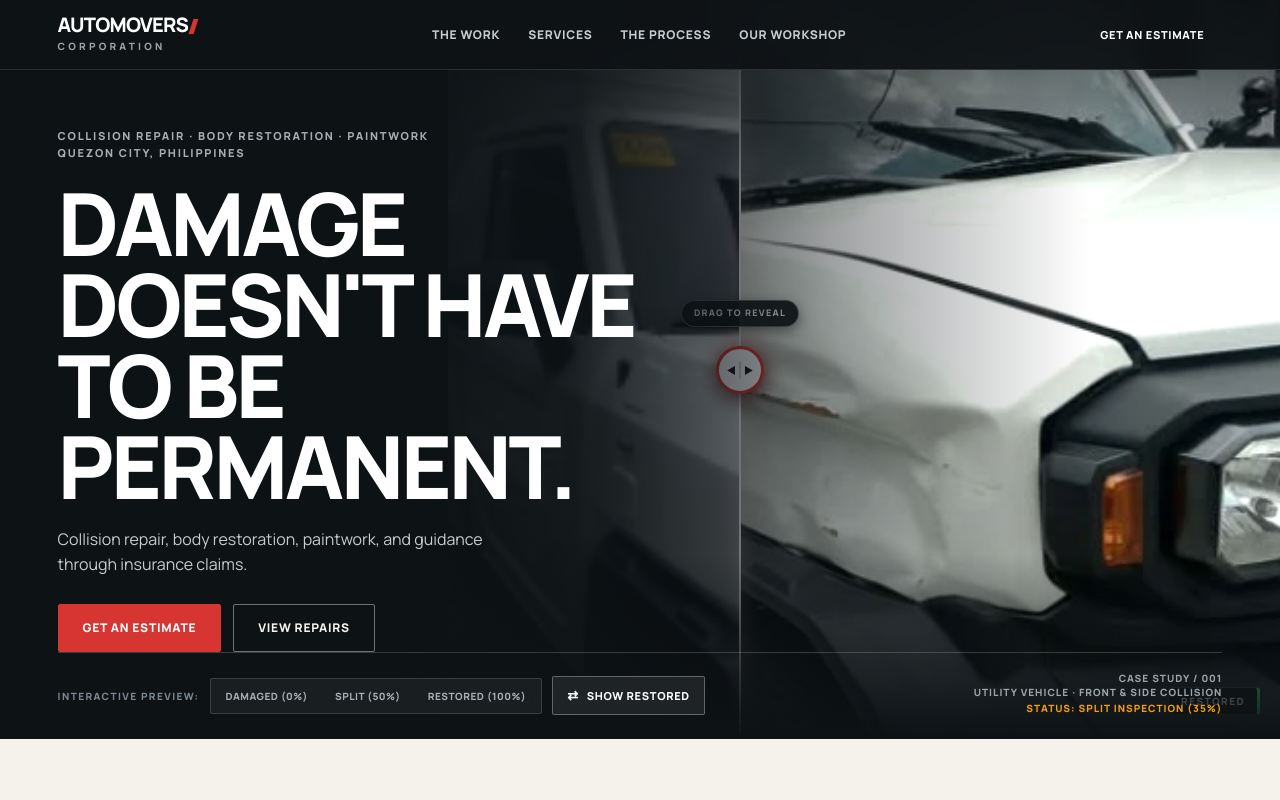
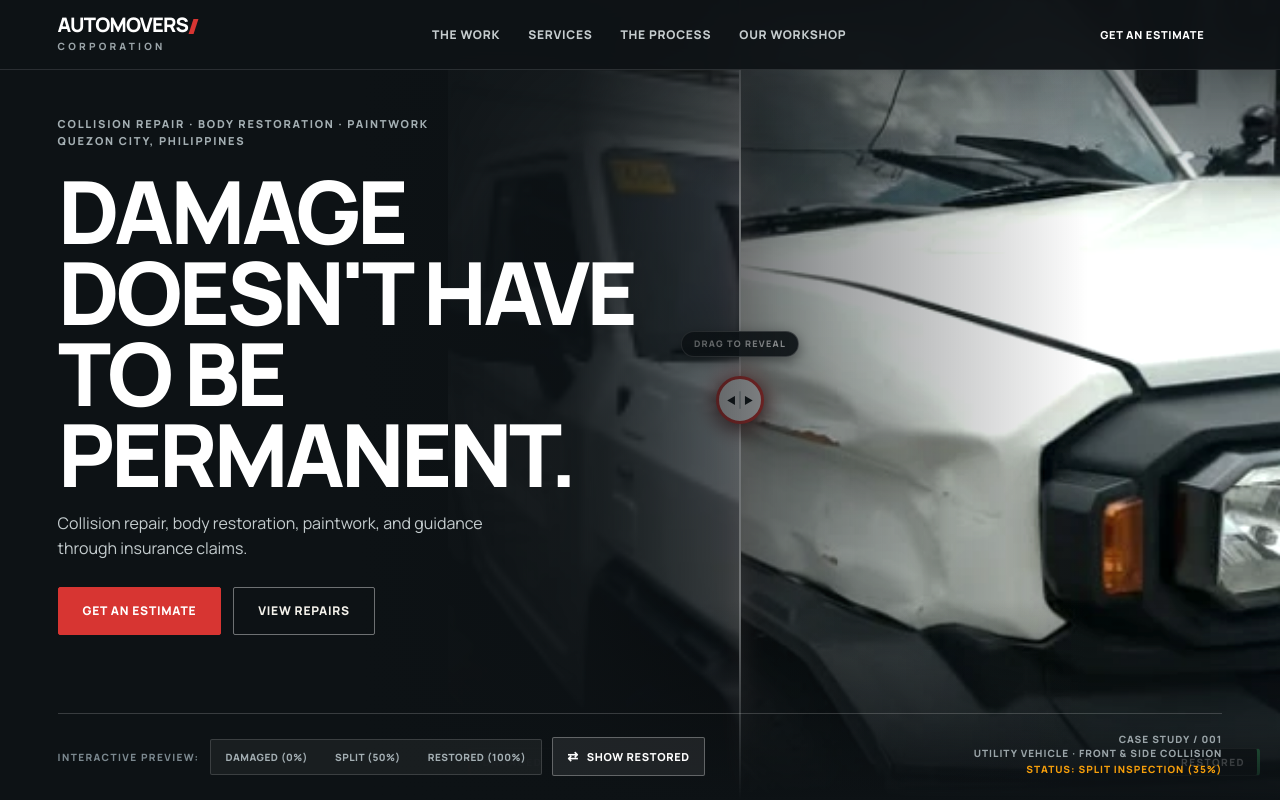
Before and after one commit to kershey-dev/impact-auto, a website built with Vite: page index.html in a window 1280 px wide. Shown: the top 800 px of the page. Built offline with nearby package versions, Linux system fonts and the light colour scheme.

Commit message:
Restore fullscreen hero and seamless text transition between damaged and restored states

```diff
--- a/app.js
+++ b/app.js
@@ -63,6 +63,9 @@ document.addEventListener('DOMContentLoaded', () => {
       heroSliderHandle.setAttribute('aria-valuenow', Math.round(percent));
     }
 
+    const isRestored = percent >= 50;
+    hero.classList.toggle('is-restored', isRestored);
+
     presetBtns.forEach(btn => {
       const p = parseInt(btn.dataset.preset, 10);
       const isMatch = Math.abs(p - percent) < 12;
@@ -71,10 +74,15 @@ document.addEventListener('DOMContentLoaded', () => {
     });
 
     if (heroToggle) {
-      const isRestored = percent > 50;
       const toggleText = heroToggle.querySelector('.toggle-text');
       if (toggleText) toggleText.textContent = isRestored ? 'Show Damaged' : 'Show Restored';
       heroToggle.setAttribute('aria-pressed', String(isRestored));
+    }
+
+    if (heroAnnouncement) {
+      heroAnnouncement.textContent = isRestored
+        ? 'Restored vehicle: road-ready.'
+        : 'Utility vehicle before repair with impact damage.';
     }
 
     if (heroStatusTag) {
--- a/index.html
+++ b/index.html
@@ -54,8 +54,15 @@
 
       <div class="hero-copy">
         <p class="hero-service">COLLISION REPAIR · BODY RESTORATION · PAINTWORK<br>QUEZON CITY, PHILIPPINES</p>
-        <h1 class="hero-title">Damage<br>doesn't have<br>to be permanent.</h1>
-        <p class="hero-description">Collision repair, body restoration, paintwork, and guidance through insurance claims.</p>
+        <div class="hero-headlines">
+          <h1 class="hero-title hero-title-damage">Damage<br>doesn't have<br>to be permanent.</h1>
+          <div class="hero-title hero-title-restored" aria-hidden="true">Restored.<br>Road-ready.</div>
+        </div>
+        <p class="sr-only" id="hero-announcement" aria-live="polite">Utility vehicle before repair.</p>
+        <div class="hero-descriptions">
+          <p class="hero-description hero-desc-damage">Collision repair, body restoration, paintwork, and guidance through insurance claims.</p>
+          <p class="hero-description hero-desc-restored" aria-hidden="true">A clear process, from damage assessment to the finished repair.</p>
+        </div>
         <div class="hero-actions">
           <a class="button red" href="#estimate">Get an estimate</a>
           <a class="button outline" href="#work">View repairs</a>
--- a/style.css
+++ b/style.css
@@ -356,21 +356,27 @@ p {
 .hero-section {
   position: relative;
   width: 100%;
+  min-height: 100vh;
+  min-height: 100dvh;
   background: #0e1316;
   color: var(--text-light);
   overflow: hidden;
+  display: flex;
+  flex-direction: column;
 }
 
 .hero {
   position: relative;
-  min-height: clamp(600px, 90vh, 840px);
+  min-height: 100vh;
+  min-height: 100dvh;
   display: flex;
   flex-direction: column;
   justify-content: space-between;
-  padding: 96px var(--gutter) 24px;
+  padding: clamp(84px, 10vh, 108px) var(--gutter) clamp(20px, 3vh, 32px);
   isolation: isolate;
   --reveal: 0%;
   --phase: 0;
+  flex: 1;
 }
 
 /* Vehicle stage background */
@@ -557,7 +563,16 @@ p {
   line-height: 1.5;
 }
 
+.hero-headlines {
+  display: grid;
+  grid-template-columns: 1fr;
+  grid-template-rows: 1fr;
+  align-items: start;
+  min-height: clamp(160px, 19vw, 280px);
+}
+
 .hero-title {
+  grid-area: 1 / 1;
   display: block;
   font-size: clamp(48px, 6.8vw, 104px);
   font-weight: 800;
@@ -565,15 +580,69 @@ p {
   letter-spacing: -0.04em;
   line-height: 0.93;
   color: #fff;
-  margin-bottom: 20px;
+  transition: opacity 0.35s ease, transform 0.35s ease;
+  will-change: opacity, transform;
+}
+
+.hero-title-damage {
+  opacity: 1;
+  transform: translateY(0);
+  pointer-events: auto;
+}
+
+.hero-title-restored {
+  opacity: 0;
+  transform: translateY(12px);
+  pointer-events: none;
+}
+
+.hero.is-restored .hero-title-damage {
+  opacity: 0;
+  transform: translateY(-12px);
+  pointer-events: none;
+}
+
+.hero.is-restored .hero-title-restored {
+  opacity: 1;
+  transform: translateY(0);
+  pointer-events: auto;
+}
+
+.hero-descriptions {
+  display: grid;
+  grid-template-columns: 1fr;
+  grid-template-rows: 1fr;
+  min-height: 52px;
+  margin: 16px 0 24px;
 }
 
 .hero-description {
+  grid-area: 1 / 1;
   max-width: 480px;
   font-size: clamp(14px, 1.4vw, 16px);
   line-height: 1.6;
   color: #c4ccce;
-  margin: 20px 0 26px;
+  transition: opacity 0.35s ease, transform 0.35s ease;
+}
+
+.hero-desc-damage {
+  opacity: 1;
+  transform: translateY(0);
+}
+
+.hero-desc-restored {
+  opacity: 0;
+  transform: translateY(8px);
+}
+
+.hero.is-restored .hero-desc-damage {
+  opacity: 0;
+  transform: translateY(-8px);
+}
+
+.hero.is-restored .hero-desc-restored {
+  opacity: 1;
+  transform: translateY(0);
 }
 
 .hero-actions {
```
